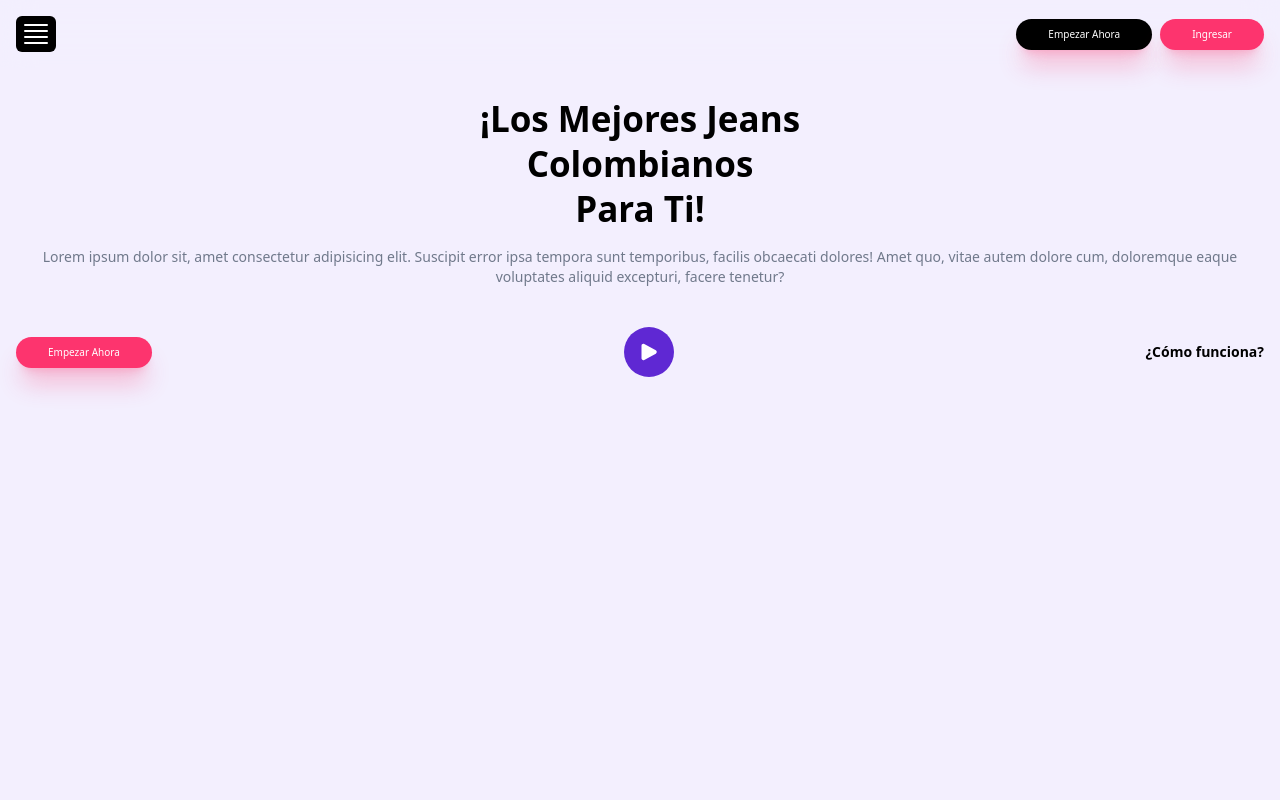
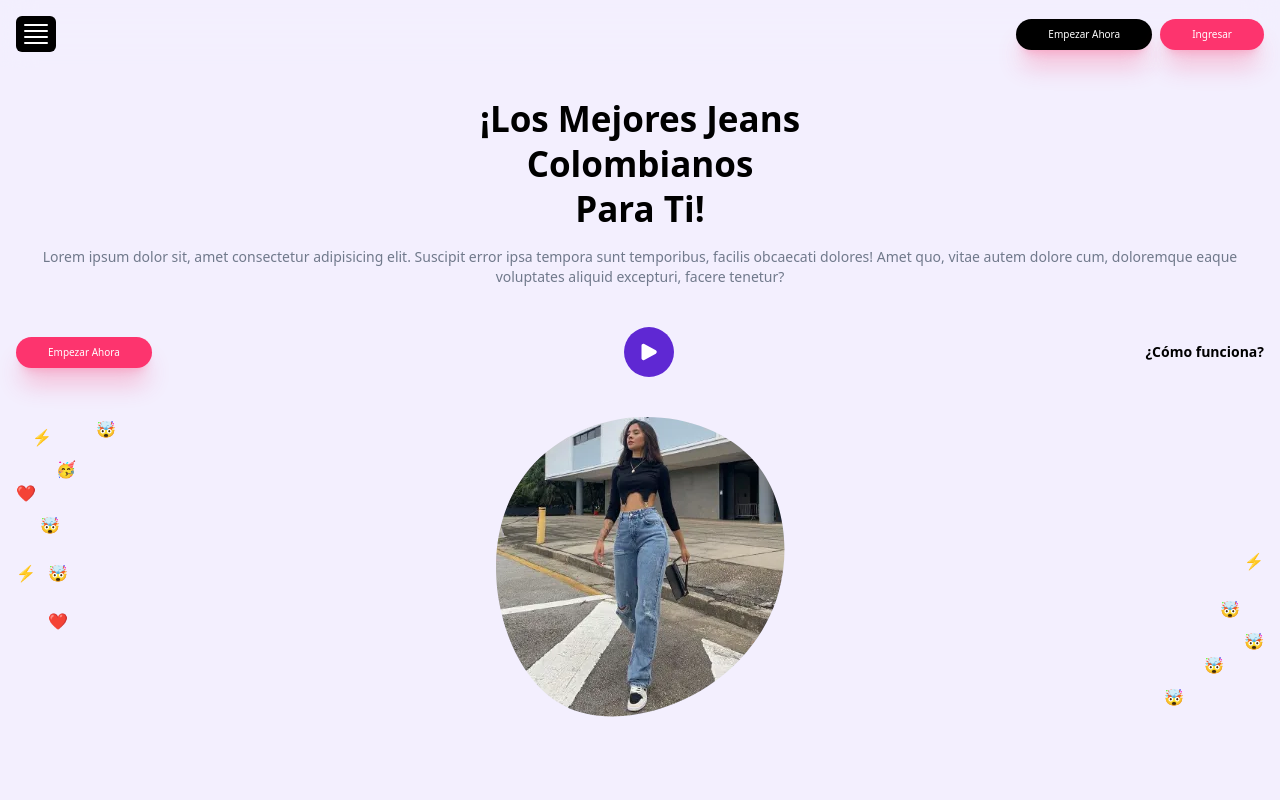
Before and after one commit to jzambrano12/landing-nye, a React (Vite) app: page / in a window 1280 px wide. Shown: the top 800 px of the page. Built offline with nearby package versions, Linux system fonts and the light colour scheme.

Commit message:
Floating icons added

```diff
--- /dev/null
+++ b/src/components/molecules/SocialIconsFloating/index.jsx
@@ -0,0 +1,22 @@
+export const SocialIconsFloating = () => {
+  return (
+    <div className="absolute flex top-0 left-0 w-full h-full">
+      {/* Left icons */}
+      <div className="absolute top-0 left-20">🤯</div>
+      <div className="absolute top-2 left-4">⚡️</div>
+      <div className="absolute top-10 left-10">🥳</div>
+      <div className="absolute top-16 left-0">❤️</div>
+      <div className="absolute top-24 left-6">🤯</div>
+      <div className="absolute top-36 left-0">⚡️</div>
+      <div className="absolute top-36 left-8">🤯</div>
+      <div className="absolute top-48 left-8">❤️</div>
+
+      {/* Right icons */}
+      <div className="absolute bottom-2 right-20">🤯</div>
+      <div className="absolute bottom-10 right-10">🤯</div>
+      <div className="absolute bottom-16 right-0">🤯</div>
+      <div className="absolute bottom-24 right-6">🤯</div>
+      <div className="absolute bottom-36 right-0">⚡️</div>
+    </div>
+  );
+};
--- a/src/components/organisms/Hero/index.jsx
+++ b/src/components/organisms/Hero/index.jsx
@@ -1,9 +1,10 @@
 import { PlayIcon } from "../../../assets/icons/play";
 import { Button } from "../../atoms/Button";
+import { SocialIconsFloating } from "../../molecules/SocialIconsFloating";
 
 export const Hero = () => {
   return (
-    <section className="w-screen h-screen bg-[#f3effe] pt-24 px-4">
+    <section className="w-screen min-h-screen bg-[#f3effe] pt-24 pb-10 px-4">
       <div>
         <div>
           <h1 className="font-black text-[35px] leading-[45px] text-center">
@@ -28,7 +29,10 @@ export const Hero = () => {
           <span className="font-bold text-sm">¿Cómo funciona?</span>
         </div>
       </div>
-      <div></div>
+      <div className="relative flex justify-center mt-6">
+        <img src="/images/hero.webp" alt="Hero img" />
+        <SocialIconsFloating />
+      </div>
     </section>
   );
 };
```
Also changed, not shown: public/images/hero.webp (added).
